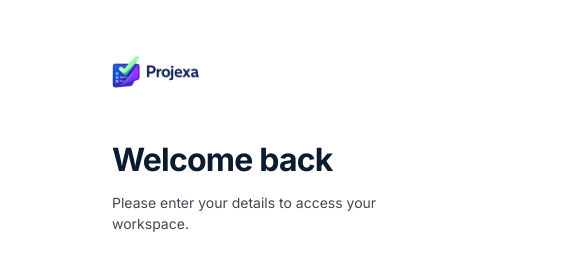
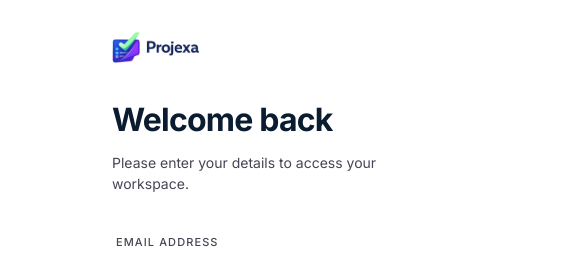
Before and after one commit to Oke-Precious/Projexa, a plain HTML site: page signin.html in a window 1280 px wide. Shown: the top 253 px of the page, 708-1280 px from the left. Drawn offline with nearby package versions, Linux system fonts and the light colour scheme.

Commit message:
Refactor signin.html to update logo styling and improve layout

```diff
--- a/signin.html
+++ b/signin.html
@@ -133,15 +133,9 @@
     <div
         class="w-full lg:w-[45%] h-full bg-surface-container-lowest relative z-10 ambient-shadow-side flex flex-col justify-center overflow-y-auto">
         <div class="w-full max-w-[440px] mx-auto px-8 sm:px-12 py-12">
-            <!-- Brand Anchor -->
-            <div class="flex items-center gap-3 mb-12 md:mt-16 group cursor-pointer">
-                <!-- <div
-                    class="w-10 h-10 rounded-xl bg-gradient-to-br from-primary to-primary-container flex items-center justify-center shadow-[0_4px_14px_0_rgba(70,72,212,0.3)] group-hover:scale-105 transition-transform duration-300">
-                </div> -->
-                 <img src="./media/projexalgo.png" alt=""  srcset="" style="height: 32px;">
-            </div>
             <!-- Header -->
             <div class="mb-10">
+                <img src="./media/projexalgo.png" alt=""  srcset=""  class="h-8 w-auto object-contain md:mb-8 mb-2">
                 <h2 class="font-headline text-[2rem] font-bold tracking-tight text-on-surface mb-2">Welcome back</h2>
                 <p class="font-body text-[0.875rem] text-on-surface-variant">Please enter your details to access your
                     workspace.</p>
```
